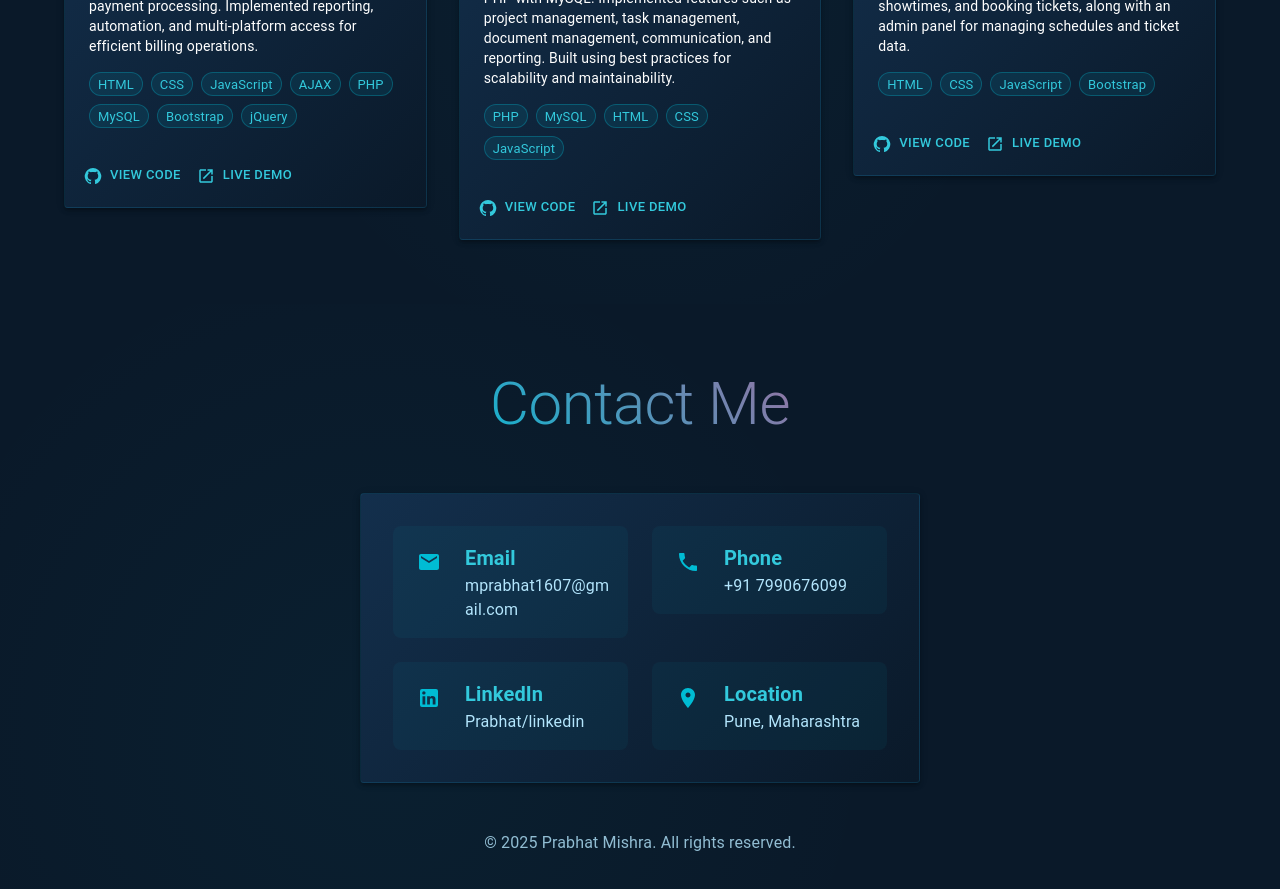
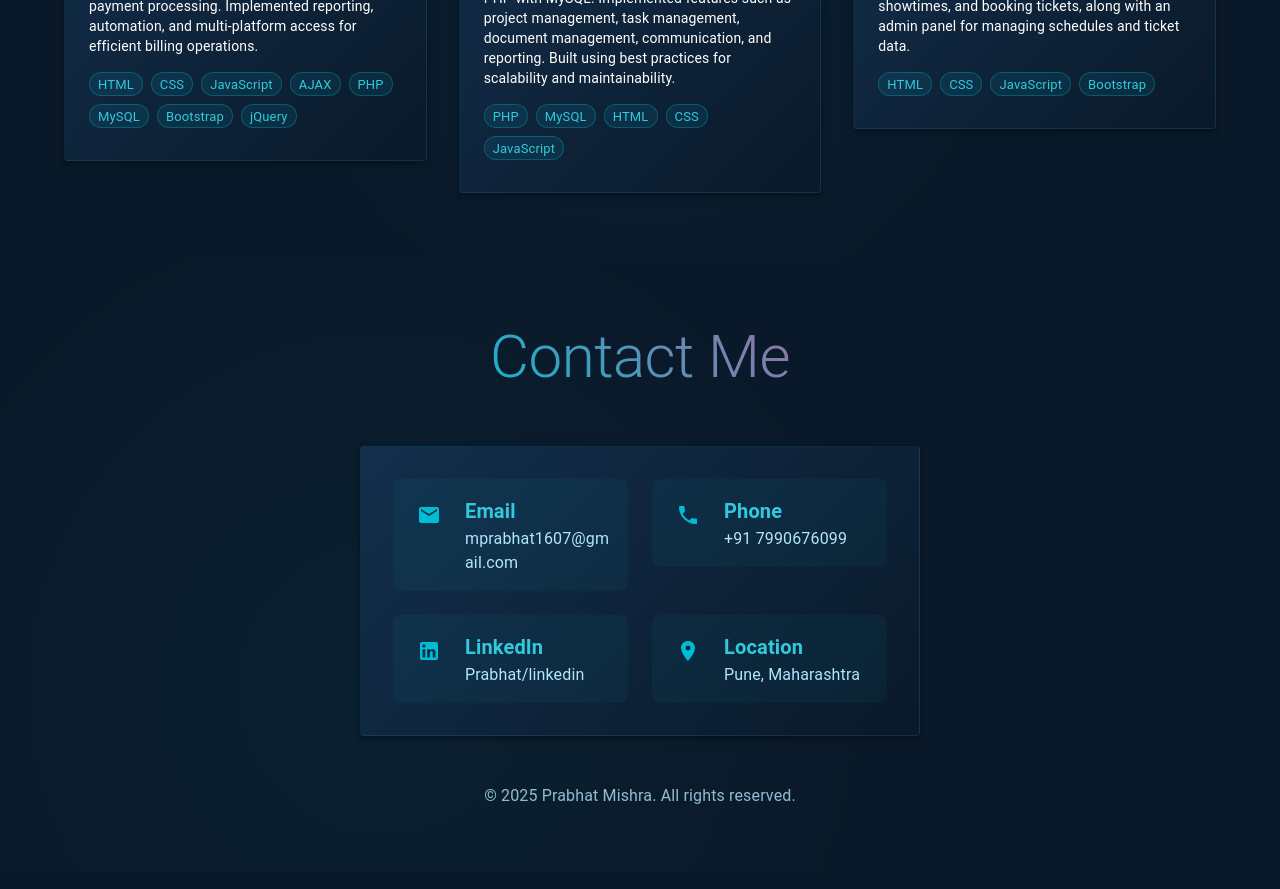
Before and after one commit to Prabhat-16/Portfolio, a React (Create React App) app: page / in a window 1280 px wide. Shown: the part 3100-3989 px from the top of the page. Built offline with nearby package versions, Linux system fonts and the light colour scheme.

Commit message:
Updated Icon and removed buttons from projects

```diff
--- a/public/index.html
+++ b/public/index.html
@@ -2,14 +2,14 @@
 <html lang="en">
   <head>
     <meta charset="utf-8" />
-    <link rel="icon" href="%PUBLIC_URL%/favicon.ico" />
+    <link rel="icon" href="%PUBLIC_URL%/Prabhat_Logo_1.jpg" />
     <meta name="viewport" content="width=device-width, initial-scale=1" />
     <meta name="theme-color" content="#000000" />
     <meta
       name="description"
-      content="Prabhat's Portfolio - Web Developer specializing in backend technologies"
+      content="Prabhat Mishra - Backend Developer Portfolio"
     />
-    <link rel="apple-touch-icon" href="%PUBLIC_URL%/logo192.png" />
+    <link rel="apple-touch-icon" href="%PUBLIC_URL%/Prabhat_Logo_1.jpg" />
     <!--
       manifest.json provides metadata used when your web app is installed on a
       user's mobile device or desktop. See https://developers.google.com/web/fundamentals/web-app-manifest/
@@ -24,7 +24,7 @@
       work correctly both with client-side routing and a non-root public URL.
       Learn how to configure a non-root public URL by running `npm run build`.
     -->
-    <title>Prabhat's Portfolio</title>
+    <title>Prabhat Mishra | Backend Developer</title>
   </head>
   <body>
     <noscript>You need to enable JavaScript to run this app.</noscript>
--- a/src/components/Projects.tsx
+++ b/src/components/Projects.tsx
@@ -149,32 +149,6 @@ const Projects: React.FC = () => {
                         ))}
                       </Box>
                     </CardContent>
-                    <CardActions sx={{ p: 2, pt: 0 }}>
-                      <Button
-                        size="small"
-                        startIcon={<GitHub />}
-                        sx={{
-                          color: 'primary.light',
-                          '&:hover': {
-                            color: 'primary.main',
-                          },
-                        }}
-                      >
-                        View Code
-                      </Button>
-                      <Button
-                        size="small"
-                        startIcon={<Launch />}
-                        sx={{
-                          color: 'primary.light',
-                          '&:hover': {
-                            color: 'primary.main',
-                          },
-                        }}
-                      >
-                        Live Demo
-                      </Button>
-                    </CardActions>
                   </Card>
                 </motion.div>
               </Grid>
```
Also changed, not shown: public/Prabhat_Logo_1.jpg (added), public/manifest.json, 1 other file (tests, documents, lock files or other folders).
